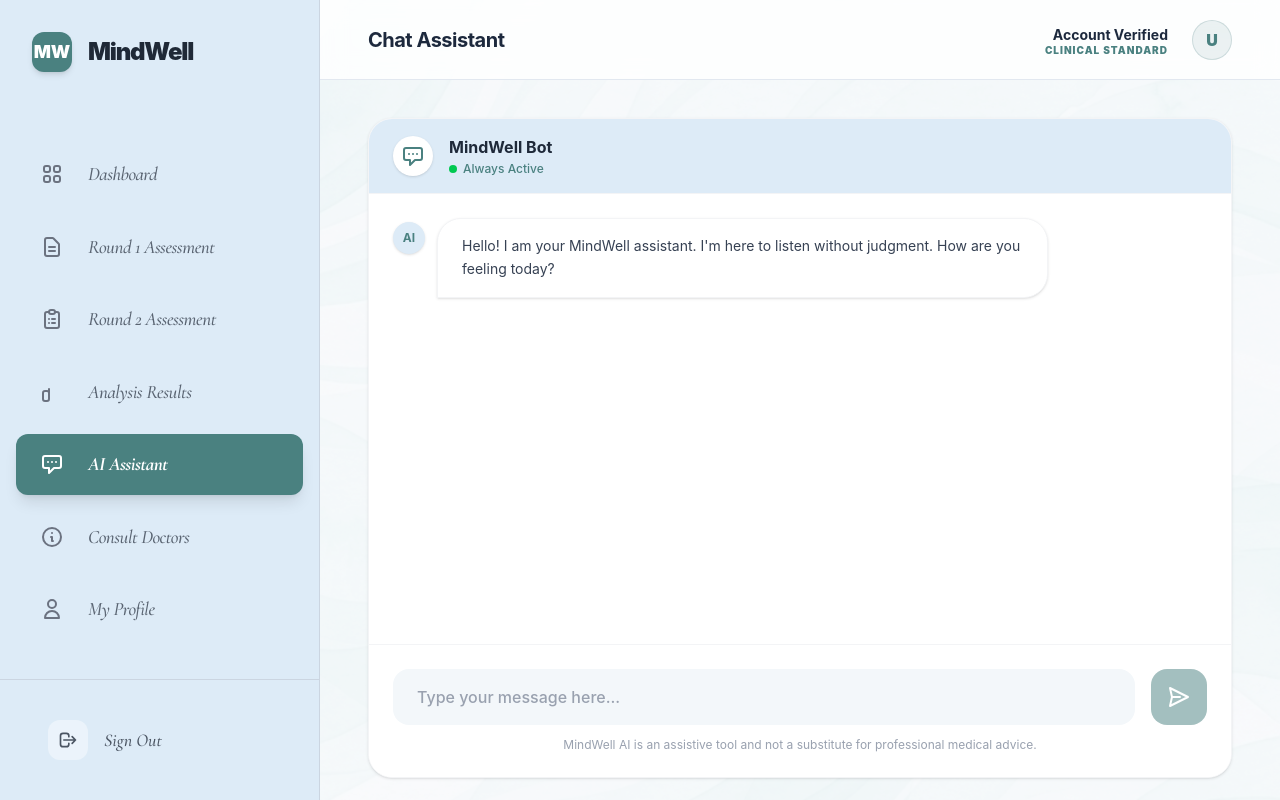
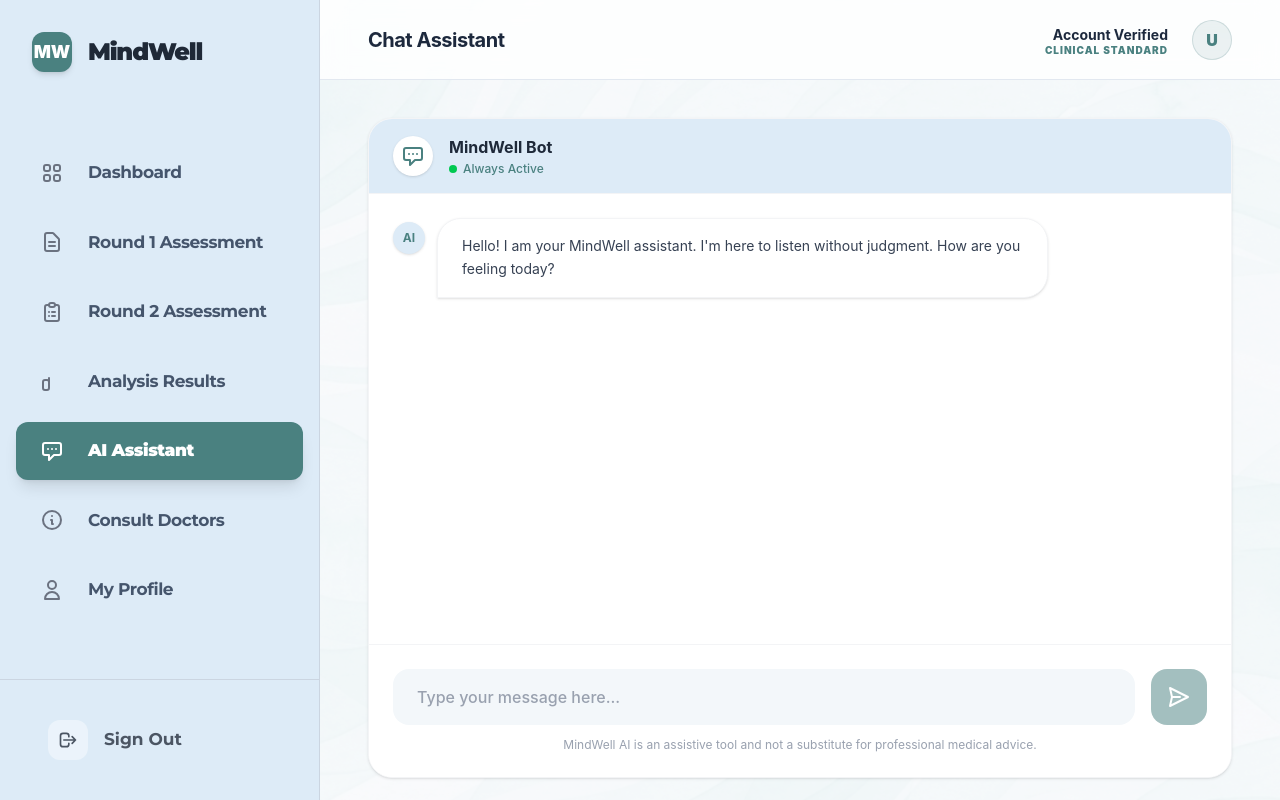
Before and after one commit to GauriTh06/mental-health, a React (Vite) app in the folder client/: page /chat in a window 1280 px wide. Built offline with nearby package versions, Linux system fonts and the light colour scheme; sample sign-in values are in the browser's storage.

Commit message:
UI Hybridization: Restored sidebar font style to bold sans-serif and dashboard layout

```diff
--- a/client/src/components/DashboardLayout.jsx
+++ b/client/src/components/DashboardLayout.jsx
@@ -25,7 +25,7 @@ const DashboardLayout = ({ children, title }) => {
                 <div className="w-10 h-10 bg-[#4A8180] rounded-xl flex items-center justify-center text-white text-lg font-black shadow-md">
                     MW
                 </div>
-                <span className="text-2xl font-black text-[#1F2937] tracking-tighter">MindWell</span>
+                <span className="text-2xl font-black text-[#1F2937] tracking-tighter" style={{ fontFamily: 'Montserrat, sans-serif' }}>MindWell</span>
             </div>
 
             <nav className="flex-1 px-4 space-y-3 py-6 overflow-y-auto">
@@ -44,7 +44,7 @@ const DashboardLayout = ({ children, title }) => {
                             <svg className={`w-6 h-6 mr-6 ${active ? 'text-white' : 'text-[#6B7280] group-hover:text-[#4A8180]'}`} fill="none" stroke="currentColor" viewBox="0 0 24 24">
                                 <path strokeLinecap="round" strokeLinejoin="round" strokeWidth="2" d={item.icon} />
                             </svg>
-                            <span className={`text-[19px] tracking-tight font-premium-serif italic ${active ? 'font-black' : 'font-medium opacity-90'}`}>{item.label}</span>
+                            <span className={`text-[17px] tracking-tight ${active ? 'font-black' : 'font-bold text-slate-600'}`} style={{ fontFamily: 'Montserrat, sans-serif' }}>{item.label}</span>
                         </Link>
                     )
                 })}
@@ -58,7 +58,7 @@ const DashboardLayout = ({ children, title }) => {
                     <div className="w-10 h-10 rounded-xl bg-white/40 flex items-center justify-center group-hover:bg-rose-50 transition-colors">
                         <svg className="w-5 h-5" fill="none" stroke="currentColor" viewBox="0 0 24 24"><path strokeLinecap="round" strokeLinejoin="round" strokeWidth="2" d="M17 16l4-4m0 0l-4-4m4 4H7m6 4v1a3 3 0 01-3 3H6a3 3 0 01-3-3V7a3 3 0 013-3h4a3 3 0 013 3v1" /></svg>
                     </div>
-                    <span className="font-premium-serif italic text-lg">Sign Out</span>
+                    <span className="font-bold text-[#4B5563] group-hover:text-rose-600 text-[17px]" style={{ fontFamily: 'Montserrat, sans-serif' }}>Sign Out</span>
                 </button>
             </div>
         </div>
```
